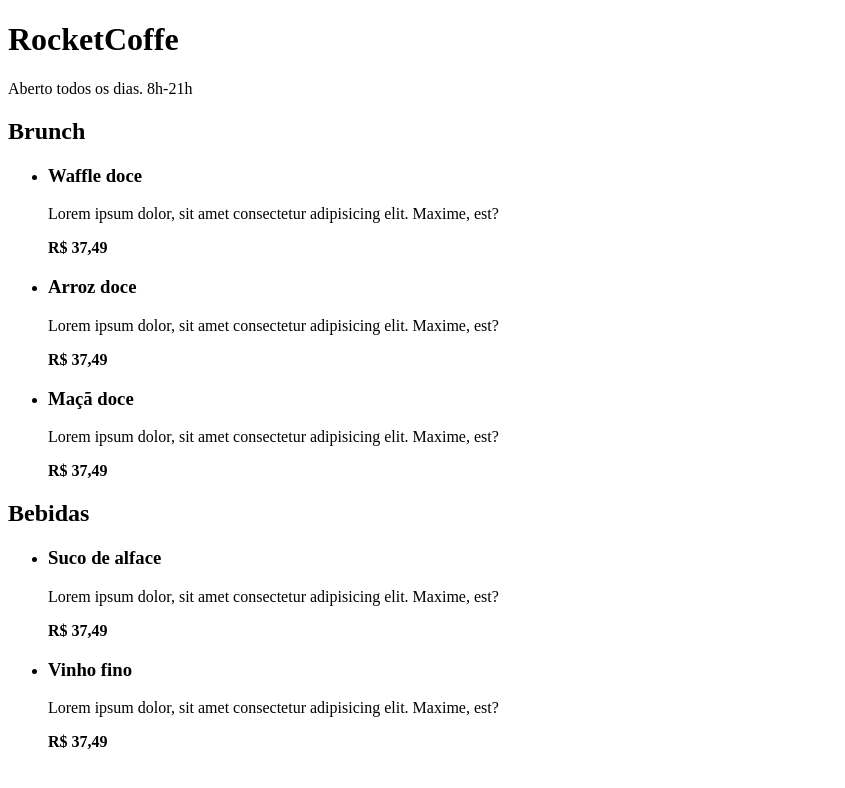
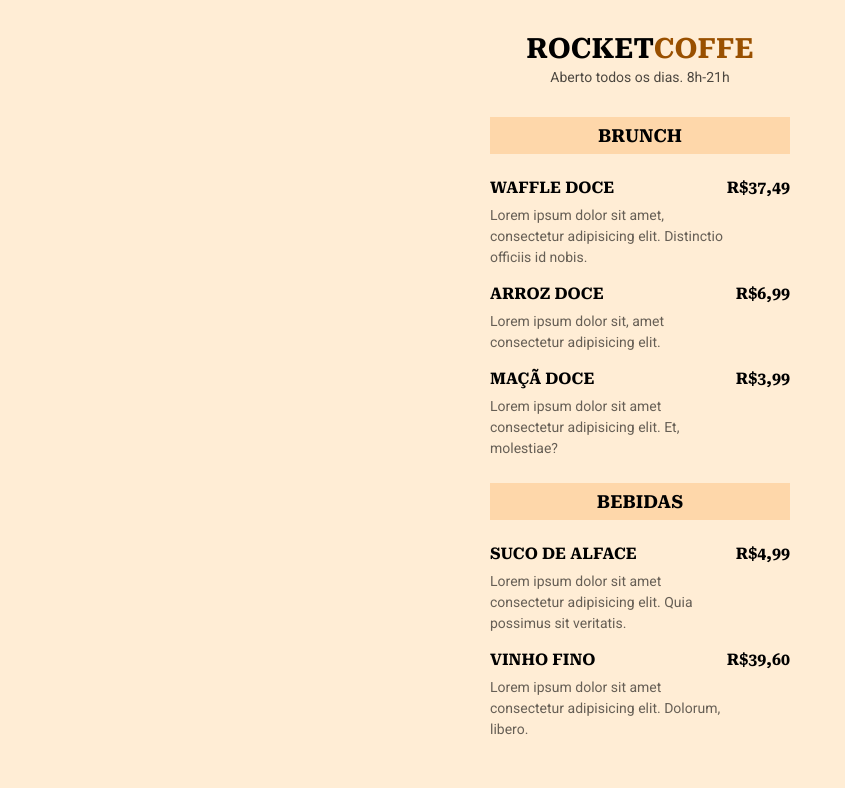
Before and after one commit to djonibourscheid/maratona-explorer-3, a plain HTML site: page index.html in a window 1280 px wide. Shown: the whole page, without its empty margins (0-845 px from the left). Drawn offline with Linux system fonts and the light colour scheme.

Commit message:
Estilização

```diff
--- a/index.html
+++ b/index.html
@@ -1,16 +1,22 @@
 <!DOCTYPE html>
-<html lang="en">
+<html lang="pt-br">
 
 <head>
   <meta charset="UTF-8">
   <meta http-equiv="X-UA-Compatible" content="IE=edge">
   <meta name="viewport" content="width=device-width, initial-scale=1.0">
   <title>RocketCoffe</title>
+
+  <link rel="preconnect" href="https://fonts.googleapis.com">
+  <link rel="preconnect" href="https://fonts.gstatic.com" crossorigin>
+  <link href="https://fonts.googleapis.com/css2?family=Roboto&family=Roboto+Serif:opsz,wght@8..144,700&display=swap" rel="stylesheet">
+
+  <link rel="stylesheet" href="./style.css">
 </head>
 
 <body>
   <header>
-    <h1>RocketCoffe</h1>
+    <h1>Rocket<span>Coffe</span></h1>
     <p>Aberto todos os dias. 8h-21h</p>
   </header>
 
@@ -22,12 +28,12 @@
           <div class="details">
             <h3>Waffle doce</h3>
             <p class="description">
-              Lorem ipsum dolor, sit amet consectetur adipisicing elit. Maxime, est?
+              Lorem ipsum dolor sit amet, consectetur adipisicing elit. Distinctio officiis id nobis.
             </p>
           </div>
 
           <strong class="price">
-            R$ 37,49
+            R$37,49
           </strong>
         </li>
 
@@ -35,12 +41,12 @@
           <div class="details">
             <h3>Arroz doce</h3>
             <p class="description">
-              Lorem ipsum dolor, sit amet consectetur adipisicing elit. Maxime, est?
+              Lorem ipsum dolor sit, amet consectetur adipisicing elit.
             </p>
           </div>
 
           <strong class="price">
-            R$ 37,49
+            R$6,99
           </strong>
         </li>
 
@@ -48,12 +54,12 @@
           <div class="details">
             <h3>Maçã doce</h3>
             <p class="description">
-              Lorem ipsum dolor, sit amet consectetur adipisicing elit. Maxime, est?
+              Lorem ipsum dolor sit amet consectetur adipisicing elit. Et, molestiae?
             </p>
           </div>
 
           <strong class="price">
-            R$ 37,49
+            R$3,99
           </strong>
         </li>
       </ul>
@@ -66,12 +72,12 @@
           <div class="details">
             <h3>Suco de alface</h3>
             <p class="description">
-              Lorem ipsum dolor, sit amet consectetur adipisicing elit. Maxime, est?
+              Lorem ipsum dolor sit amet consectetur adipisicing elit. Quia possimus sit veritatis.
             </p>
           </div>
 
           <strong class="price">
-            R$ 37,49
+            R$4,99
           </strong>
         </li>
 
@@ -79,12 +85,12 @@
           <div class="details">
             <h3>Vinho fino</h3>
             <p class="description">
-              Lorem ipsum dolor, sit amet consectetur adipisicing elit. Maxime, est?
+              Lorem ipsum dolor sit amet consectetur adipisicing elit. Dolorum, libero.
             </p>
           </div>
 
           <strong class="price">
-            R$ 37,49
+            R$39,60
           </strong>
         </li>
       </ul>
--- /dev/null
+++ b/style.css
@@ -0,0 +1,111 @@
+/* GLOBAL */
+:root {
+  font-size: 62.5%;
+
+  --container-max-width: 30rem;
+  --color-primary: #2D2C2A;
+  --color-section-title-bg: #FED7AA;
+}
+
+* {
+  margin: 0;
+  padding: 0;
+  box-sizing: border-box;
+}
+
+body {
+  font-size: 1.6rem;
+  background-color: #FFEDD5;
+}
+
+ul {
+  list-style: none;
+}
+
+header,
+section {
+  max-width: var(--container-max-width);
+  margin: 0 auto;
+}
+
+header h1,
+section h2,
+.details h3,
+.price {
+  font-family: 'Roboto Serif', serif;
+  font-weight: 700;
+  text-transform: uppercase;
+}
+
+header p,
+.description {
+  font: 400 1.4rem 'Roboto', sans-serif;
+}
+
+
+/* HEADER */
+header {
+  text-align: center;
+  padding: 3.2rem 0;
+}
+
+header h1 {
+  font-size: 2.8rem;
+  line-height: 3.3rem;
+  margin-bottom: 0.4rem;
+}
+
+header h1 span {
+  color: #995000;
+}
+
+header p {
+  color: rgba(0, 0, 0, 0.7);
+  line-height: 1.6rem;
+}
+
+
+/* SECTION */
+section:last-child {
+  margin-bottom: 3.2rem;
+}
+
+section h2 {
+  background-color: var(--color-section-title-bg);
+  padding: .8rem 1rem;
+  font-size: 1.8rem;
+  line-height: 2.1rem;
+  text-align: center;
+  margin-bottom: 2.4rem;
+}
+
+/* For each item */
+ul li {
+  display: flex;
+  margin-bottom: 1.6rem;
+}
+
+ul li:last-child {
+  margin-bottom: 2.4rem;
+}
+
+li .details {
+  max-width: 24rem;
+}
+
+.details h3 {
+  font-size: 1.6rem;
+  line-height: 1.9rem;
+  margin-bottom: .8rem;
+}
+
+.description {
+  color: rgba(0, 0, 0, 0.6);
+  line-height: 2.1rem;
+}
+
+.price {
+  font-size: 1.6rem;
+  width: 9rem;
+  text-align: right;
+}
```
